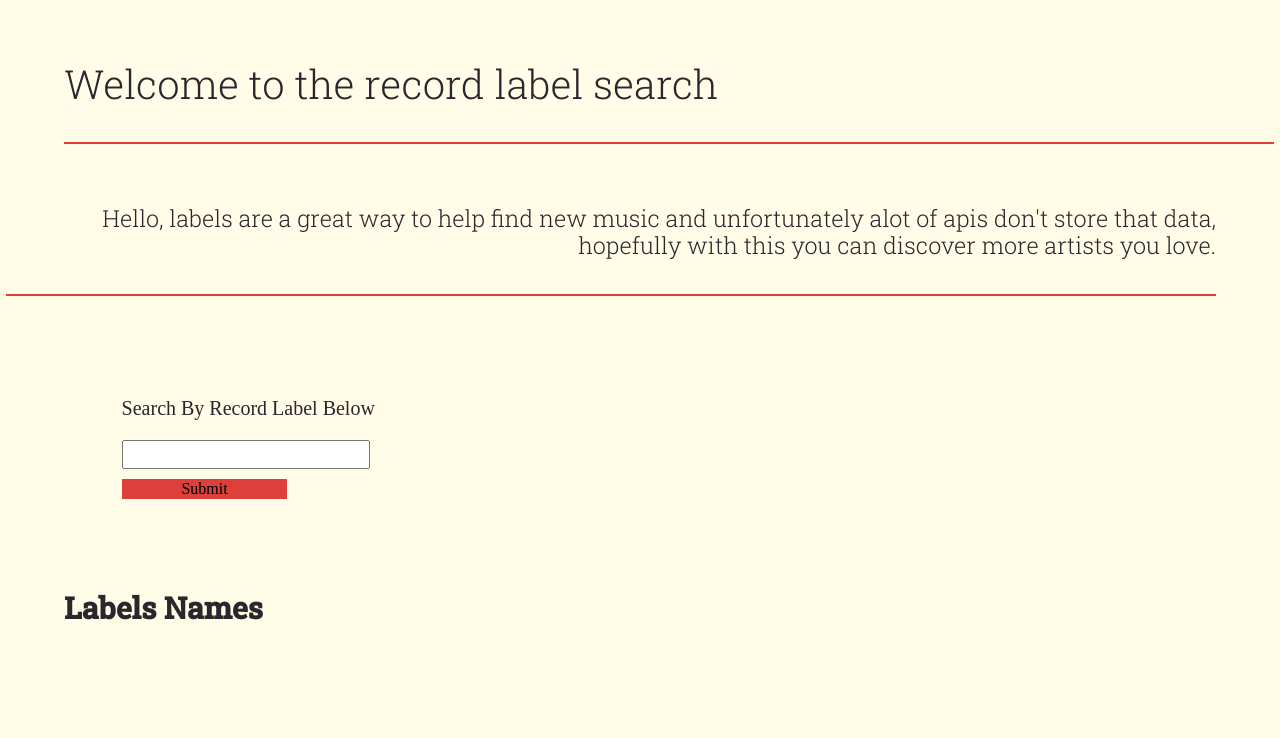
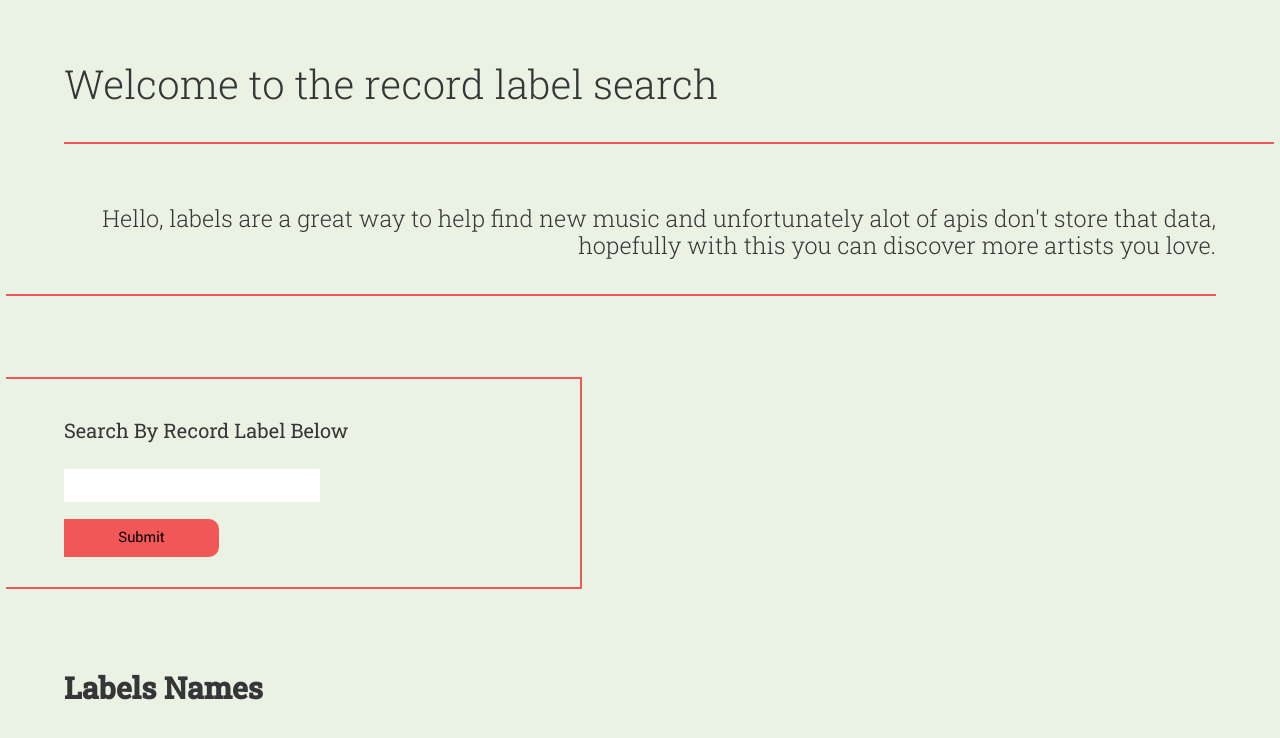
Before and after one commit to pgm87/philip-miles-project3, a React (Create React App) app: page / in a window 1280 px wide. Shown: the top 738 px of the page. Built offline with nearby package versions, Linux system fonts and the light colour scheme.

Commit message:
colors completed

```diff
--- a/src/App.css
+++ b/src/App.css
@@ -287,22 +287,28 @@ ul {
 }
 
 body {
-  background-color: #FFFCE8;
-  color: #2B262C;
+  background-color: #EAF2E3;
+  color: #363537;
 }
 
 button {
-  background-color: #DD403A;
-  font-family: inherit;
+  background-color: #F25757;
+  font-family: "Yantramanav", sans-serif;
   font-size: 0.8rem;
   border: none;
   margin: 10px 0;
+  transition: 0.3s;
+  padding: 10px;
 }
 button:hover {
   cursor: pointer;
+  transform: scale(1.1);
+  transition: 0.3s;
 }
 button:focus {
   cursor: pointer;
+  transform: scale(1.1);
+  transition: 0.3s;
 }
 
 ul {
@@ -332,22 +338,22 @@ li {
 
 header h1 {
   text-align: left;
-  border-bottom: 2px solid #DD403A;
+  border-bottom: 2px solid #F25757;
   margin-right: -5%;
   padding: 3% 0;
   font-weight: 300;
 }
 header h3 {
   text-align: right;
-  border-bottom: 2px solid #DD403A;
+  border-bottom: 2px solid #F25757;
   margin-left: -5%;
   padding: 3% 0;
   font-weight: 300;
+  padding-left: 5%;
 }
 
 .formSearch {
-  margin: 0 auto;
-  padding: 5%;
+  padding: 5% 0;
 }
 .formSearch form {
   display: flex;
@@ -355,17 +361,33 @@ header h3 {
   flex-wrap: wrap;
   width: 80%;
   align-items: left;
+  border: 2px solid #F25757;
+  width: 50%;
+  padding: 20px 0;
+  border-left: none;
+  margin-left: -5%;
+  padding-left: 5%;
 }
 .formSearch form label {
-  width: 40%;
+  width: 60%;
   padding: 20px 0;
+  font-family: "Roboto Slab", serif;
 }
 .formSearch form input {
-  width: 30%;
+  width: 50%;
+  font-family: "Roboto Slab", serif;
+  padding: 5px;
+  margin: 5px 0;
+  border: 2px solid #EAF2E3;
+  border-left: none;
+}
+.formSearch form input:focus {
+  outline: 3px solid #F25757;
 }
 .formSearch form button {
   align-self: left;
-  width: 20%;
+  width: 30%;
+  border-radius: 0 10px 10px 0;
 }
 
 .labelNames {
@@ -390,7 +412,7 @@ header h3 {
   transition: 0.3s;
   left: 50%;
   top: 50%;
-  background-color: green;
+  background-color: #C0D8AB;
   display: flex;
   flex-direction: column;
   flex-wrap: nowrap;
--- a/src/partials/_baseStyles.scss
+++ b/src/partials/_baseStyles.scss
@@ -28,17 +28,24 @@ body {
 
 button {
     background-color: $tertiaryColor;
-    font-family: inherit;
+    font-family: $secondaryFont;
     font-size: 0.8rem;
     border: none;
     margin: 10px 0;
+    transition: 0.3s;
+    padding: 10px;
+
 
     &:hover {
         cursor: pointer;
+        transform: scale(1.1);
+        transition: 0.3s;
     }
 
     &:focus {
         cursor: pointer;
+        transform: scale(1.1);
+        transition: 0.3s;
     }
 }
 
--- a/src/partials/_formSearch.scss
+++ b/src/partials/_formSearch.scss
@@ -2,28 +2,45 @@
 @use "mixins" as *;
 
 .formSearch {
-    margin: 0 auto;
-    padding: 5%;
+
+    padding: 5% 0;
+
 
     form {
         @include flex(column, wrap);
         width: 80%;
         align-items: left;
+        border: 2px solid $tertiaryColor;
+        width: 50%;
+        padding: 20px 0;
+        border-left: none;
+        margin-left: -5%;
+        padding-left: 5%;
 
 
         label {
-            width: 40%;
+            width: 60%;
             padding: 20px 0;
+            font-family: $primaryFont;
         }
 
         input {
-            width: 30%;
+            width: 50%;
+            font-family: $primaryFont;
+            padding: 5px;
+            margin: 5px 0;
+            border: 2px solid $secondaryColor;
+            border-left: none;
+
+            &:focus {
+                outline: 3px solid $tertiaryColor;
+            }
         }
 
         button {
             align-self: left;
-            width: 20%;
+            width: 30%;
+            border-radius: 0 10px 10px 0;
         }
-
     }
 }
--- a/src/partials/_header.scss
+++ b/src/partials/_header.scss
@@ -15,5 +15,6 @@ header {
         margin-left: -5%;
         padding: 3% 0;
         font-weight: 300;
+        padding-left: 5%;
     }
 }
--- a/src/partials/_labelNamesAndReleases.scss
+++ b/src/partials/_labelNamesAndReleases.scss
@@ -1,4 +1,5 @@
 @use "mixins" as *;
+@use "variables" as *;
 
 .labelNames {
     @include flex(column, wrap);
@@ -20,13 +21,11 @@
         transition: 0.3s;
         left: 50%;
         top: 50%;
-        background-color: $primaryColor;
+        background-color: $displayReleases;
         @include flex(column, nowrap);
         align-items: center;
         width: 80%;
         overflow: auto;
-
-
 
         h2 {
             text-align: center;
```
Also changed, not shown: src/partials/_variables.scss (+4 -3 lines).
